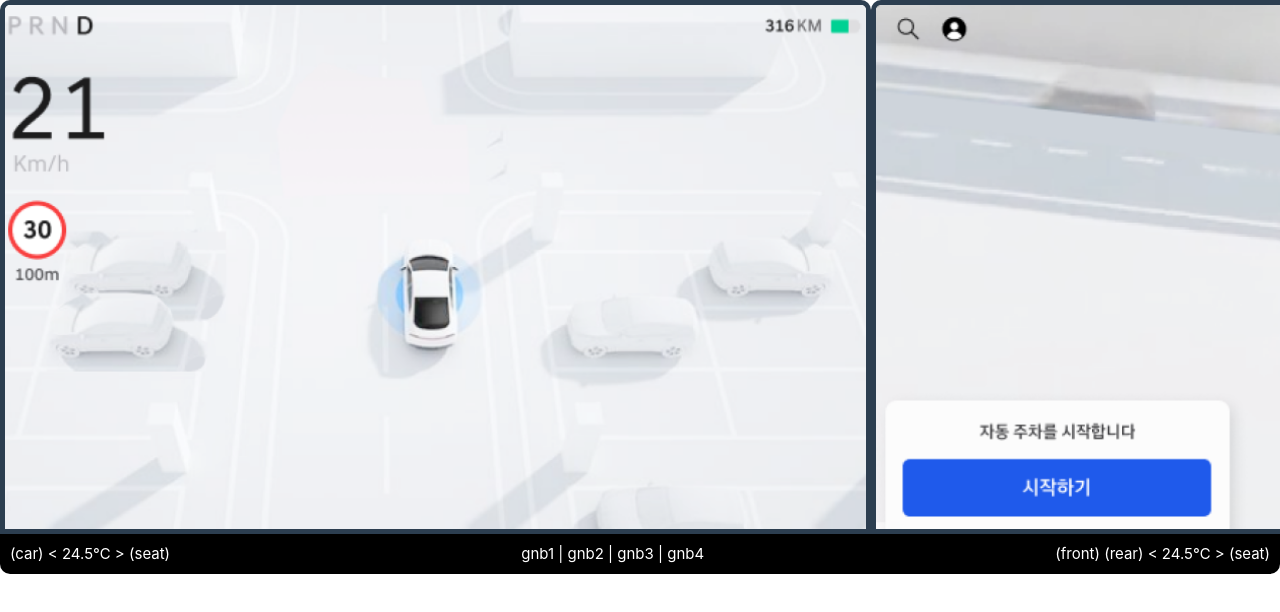
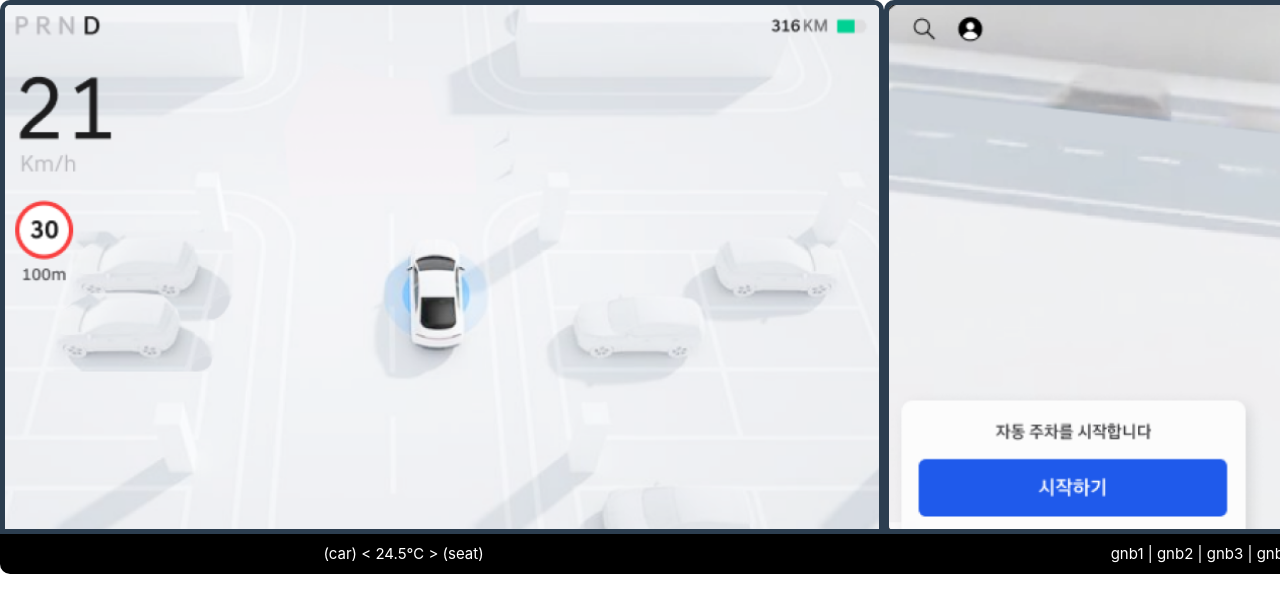
Before and after one commit to delee-dix/h-studio-layout, a Vue app: page / in a window 1280 px wide. Shown: the top 612 px of the page. Built offline with nearby package versions, Linux system fonts and the light colour scheme; the HTML template or start-up script is replaced by a standard one.

Commit message:
[edit] props imagePath
이미지 경로를 props로 설정
→ Layout을 컴포넌트화 하기 위함

```diff
--- a/src/component/GNB.vue
+++ b/src/component/GNB.vue
@@ -19,7 +19,7 @@
     display: flex;
     padding: 10px;
     flex-direction: row;
-    justify-content: space-between;
+    justify-content: space-around;
     align-items: center;
     width: 100%;
 
--- a/src/component/LeftLayout.vue
+++ b/src/component/LeftLayout.vue
@@ -1,12 +1,14 @@
 <template>
     <div class="leftLayout">
-        <!-- left -->
         <img :src="imagePath" alt="Sample Image" />
     </div>
 </template>
 
 <script setup lang="ts">
-const imagePath = new URL('@/asset/left_short.png', import.meta.url).href;
+interface IProps {
+    imagePath: string;
+}
+defineProps<IProps>();
 </script>
 
 <style scoped>
--- a/src/component/MiddleLayout.vue
+++ b/src/component/MiddleLayout.vue
@@ -1,12 +1,14 @@
 <template>
     <div class="middleLayout">
-        <!-- middle -->
         <img :src="imagePath" alt="Sample Image" />
     </div>
 </template>
 
 <script setup lang="ts">
-const imagePath = new URL('@/asset/middle_short.png', import.meta.url).href;
+interface IProps {
+    imagePath: string;
+}
+defineProps<IProps>();
 </script>
 
 <style scoped>
--- a/src/component/RightLayout.vue
+++ b/src/component/RightLayout.vue
@@ -1,12 +1,14 @@
 <template>
     <div class="rightLayout">
-        <!-- right -->
         <img :src="imagePath" alt="Sample Image" />
     </div>
 </template>
 
 <script setup lang="ts">
-const imagePath = new URL('@/asset/right_short.png', import.meta.url).href;
+interface IProps {
+    imagePath: string;
+}
+defineProps<IProps>();
 </script>
 
 <style scoped>
--- a/src/view/FullThreeScreen.vue
+++ b/src/view/FullThreeScreen.vue
@@ -3,19 +3,23 @@ import LeftLayout from '@/component/LeftLayout.vue';
 import MiddleLayout from '@/component/MiddleLayout.vue';
 import RightLayout from '@/component/RightLayout.vue';
 import GNB from '@/component/GNB.vue';
+
+const leftImagePath = new URL('@/asset/left_full.png', import.meta.url).href;
+const middleImagePath = new URL('@/asset/middle_full.png', import.meta.url).href;
+const rightImagePath = new URL('@/asset/right_full.png', import.meta.url).href;
 </script>
 
 <template>
     <div class="container">
         <div class="main-content">
             <div class="left">
-                <LeftLayout />
+                <LeftLayout :image-path="leftImagePath" />
             </div>
             <div class="middle">
-                <MiddleLayout />
+                <MiddleLayout :image-path="middleImagePath" />
             </div>
             <div class="right">
-                <RightLayout />
+                <RightLayout :image-path="rightImagePath" />
             </div>
         </div>
         <div class="gnb">
@@ -29,7 +33,7 @@ import GNB from '@/component/GNB.vue';
     display: flex;
     flex-direction: column;
     width: 100%;
-    height: 68vh; /* 전체 화면 : 100vh, 축소 화면 : 68vh */
+    height: 68vh;
 }
 
 .main-content {
@@ -39,29 +43,18 @@ import GNB from '@/component/GNB.vue';
 }
 
 .left {
-    flex: 2;    /* 화면 비율 조정 가능 */
-    border: 5px solid;
-    border-radius: 10px;
+    flex: 2;
 }
 
 .middle {
-    flex: 3;    /* 화면 비율 조정 가능 */
-    border: 5px solid;
-    border-radius: 10px;
+    flex: 3;
 }
 
 .right {
-    flex: 1;    /* 화면 비율 조정 가능 */
-    border: 5px solid;
-    border-radius: 10px;
+    flex: 1;
 }
 
 .gnb {
-    width: 100%;
-    height: 5vh;
-    background-color: black;
-    color: white;
-    border: 1px solid;
-    border-radius: 10px;
+    width: 192.5%;
 }
 </style>
--- a/src/view/ShortThreeScreen.vue
+++ b/src/view/ShortThreeScreen.vue
@@ -3,19 +3,23 @@ import LeftLayout from '@/component/LeftLayout.vue';
 import MiddleLayout from '@/component/MiddleLayout.vue';
 import RightLayout from '@/component/RightLayout.vue';
 import GNB from '@/component/GNB.vue';
+
+const leftImagePath = new URL('@/asset/left_short.png', import.meta.url).href;
+const middleImagePath = new URL('@/asset/middle_short.png', import.meta.url).href;
+const rightImagePath = new URL('@/asset/right_short.png', import.meta.url).href;
 </script>
 
 <template>
     <div class="container">
         <div class="main-content">
             <div class="left">
-                <LeftLayout />
+                <LeftLayout :image-path="leftImagePath" />
             </div>
             <div class="middle">
-                <MiddleLayout />
+                <MiddleLayout :image-path="middleImagePath" />
             </div>
             <div class="right">
-                <RightLayout />
+                <RightLayout :image-path="rightImagePath" />
             </div>
         </div>
         <div class="gnb">
@@ -29,7 +33,7 @@ import GNB from '@/component/GNB.vue';
     display: flex;
     flex-direction: column;
     width: 100%;
-    height: 50%;    /* 전체 화면 : 68vh, 축소 화면 : 50% */
+    height: 50vh;
 }
 
 .main-content {
@@ -51,6 +55,6 @@ import GNB from '@/component/GNB.vue';
 }
 
 .gnb {
-    width: 100%;
+    width: 192.1%;
 }
 </style>
```
